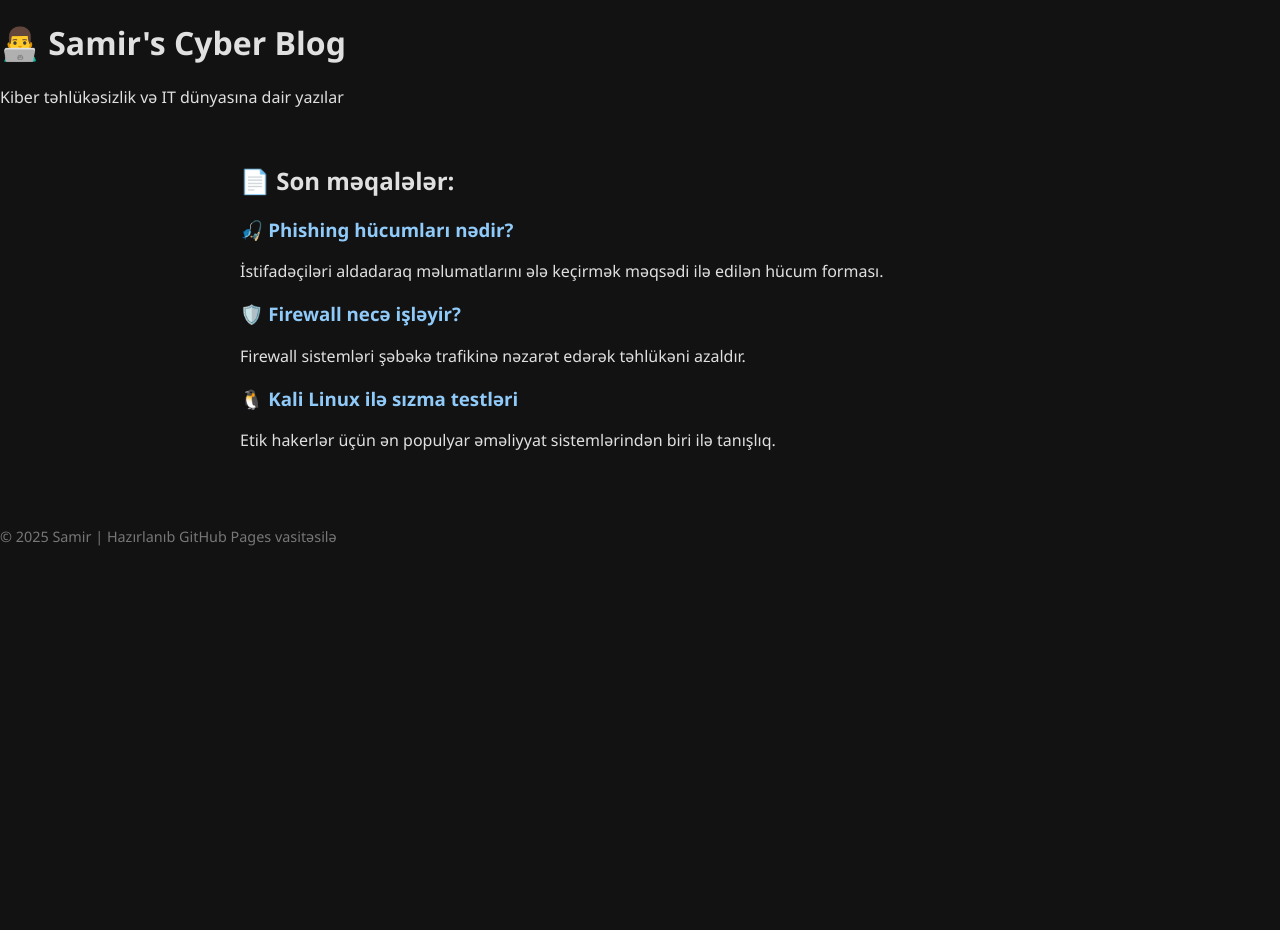
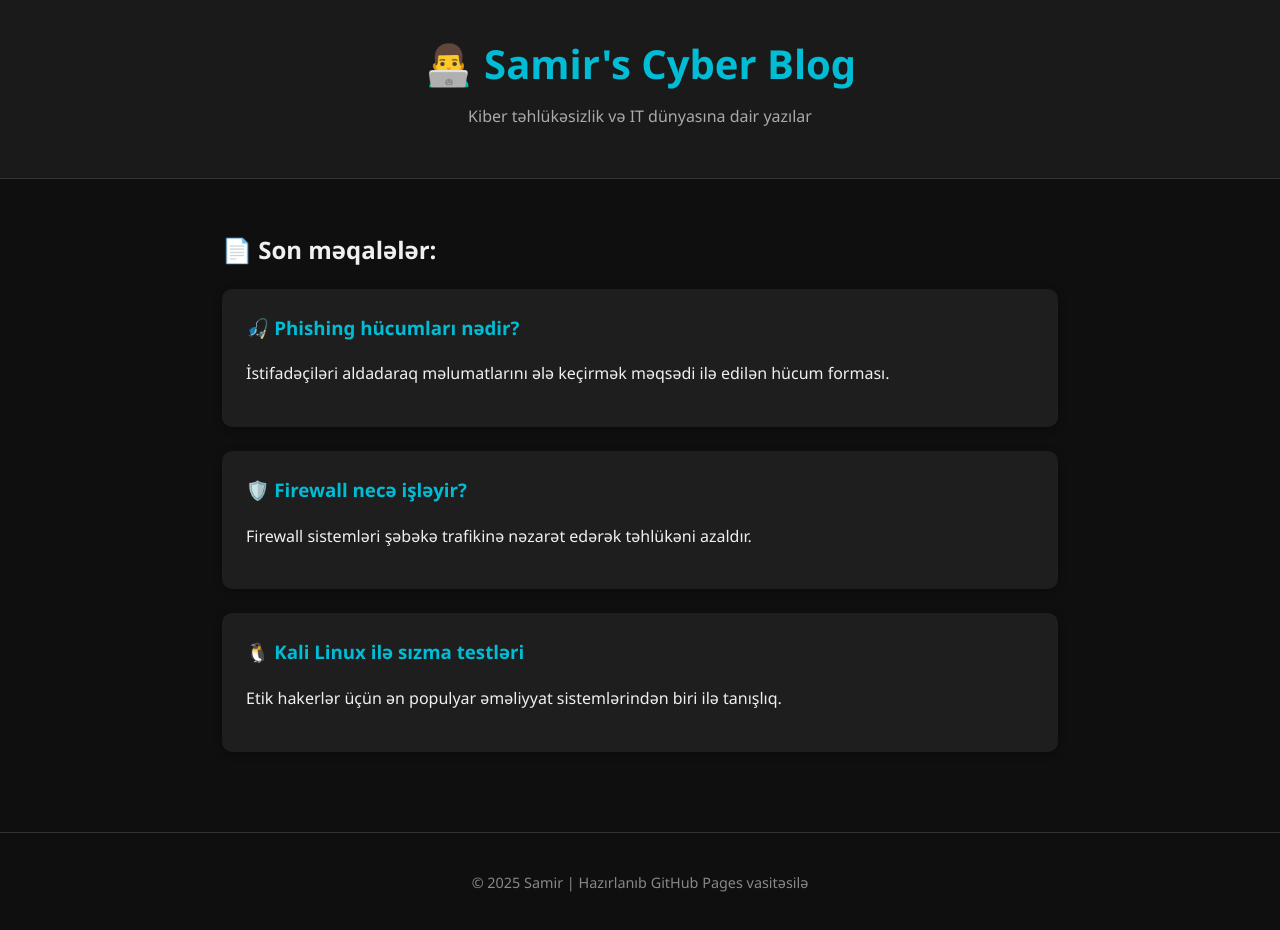
Before and after one commit to 5n4z4r0v/5n4z4r0v.github.io, a plain HTML site: page index.html in a window 1280 px wide. Before the commit the page ends 800 px from the top, so only its background shows below. Drawn offline with Linux system fonts and the light colour scheme.

Commit message:
Update style.css

```diff
--- a/style.css
+++ b/style.css
@@ -1,38 +1,81 @@
+:root {
+  --bg-color: #0f0f0f;
+  --text-color: #f0f0f0;
+  --accent: #00bcd4;
+  --card-bg: #1e1e1e;
+}
+
+* {
+  box-sizing: border-box;
+}
+
 body {
-  background-color: #121212;
-  color: #e0e0e0;
+  margin: 0;
   font-family: 'Segoe UI', sans-serif;
+  background-color: var(--bg-color);
+  color: var(--text-color);
+  line-height: 1.6;
+}
+
+header {
+  padding: 2rem;
+  background-color: #1a1a1a;
+  text-align: center;
+  border-bottom: 1px solid #333;
+}
+
+header h1 {
   margin: 0;
-  padding: 0;
+  font-size: 2.5rem;
+  color: var(--accent);
+}
+
+header p {
+  color: #aaa;
+  margin-top: 0.5rem;
 }
 
 .container {
-  max-width: 800px;
+  max-width: 900px;
   margin: auto;
-  padding: 20px;
+  padding: 2rem;
 }
 
-a {
-  color: #90caf9;
+.post-list {
+  display: grid;
+  gap: 1.5rem;
+}
+
+.post {
+  background-color: var(--card-bg);
+  padding: 1.5rem;
+  border-radius: 10px;
+  box-shadow: 0 2px 8px rgba(0,0,0,0.3);
+  transition: transform 0.2s;
+}
+
+.post:hover {
+  transform: translateY(-4px);
+}
+
+.post h3 {
+  margin-top: 0;
+}
+
+.post a {
+  color: var(--accent);
   text-decoration: none;
 }
 
-a:hover {
+.post a:hover {
   text-decoration: underline;
 }
 
-.post-list {
-  list-style: none;
-  padding: 0;
+footer {
+  text-align: center;
+  padding: 1.5rem;
+  font-size: 0.9rem;
+  color: #888;
+  border-top: 1px solid #333;
+  margin-top: 3rem;
 }
-
-.post-list li {
-  margin: 10px 0;
-  font-size: 1.1em;
-}
-
-footer {
-  margin-top: 40px;
-  font-size: 0.9em;
-  color: #777;
-}
```
